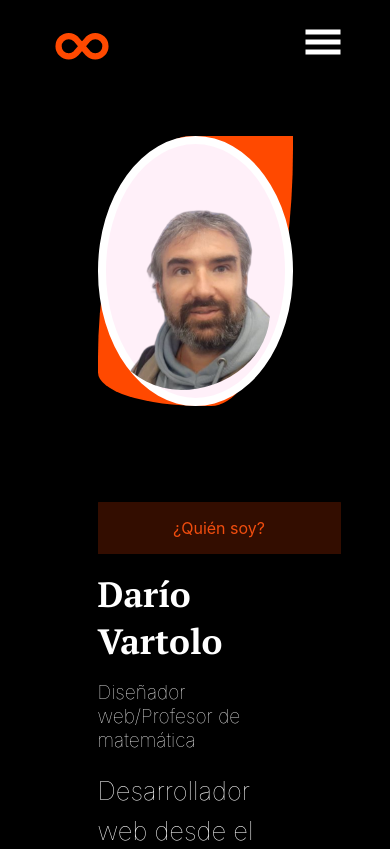
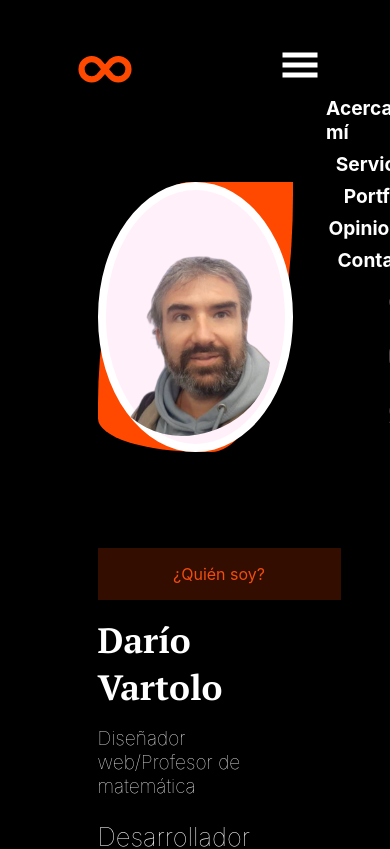
Before and after one commit to DarioVarto/trabajo_practico, a React (Create React App) app: page / in a window 390 px wide. Shown: the top 849 px of the page. Built offline with nearby package versions, Linux system fonts and the light colour scheme.

Commit message:
"Menú responsive funcionando"

```diff
--- a/src/Componentes/MenuHamburguesa/MenuHamburguesa.css
+++ b/src/Componentes/MenuHamburguesa/MenuHamburguesa.css
@@ -13,3 +13,10 @@
     text-decoration: none;
     font-size: 1rem;
 }
+.btn_hamb{
+    height: 4rem;
+    width: 4rem;
+    background-color: transparent;
+    color: white;
+    font-size: 2.5rem;
+}
--- a/src/Componentes/Navbar/Navbar.css
+++ b/src/Componentes/Navbar/Navbar.css
@@ -8,6 +8,11 @@
 
 margin-top: 1.4rem;
 
+}
+.nav_items{
+    display: flex;
+    width: 60%;
+    justify-content: space-between;
 }
 
 .aNavbar{
@@ -60,14 +65,57 @@ margin-top: 1.4rem;
 
 }
 @media(max-width:1000px){
-    .aNavbar{display: none;}
-    .contenedor_redes{display: none;}
+
+    .nav_items{
+        position:absolute;
+        right: 4rem;
+        top:6rem;
+        flex-direction: column;
+        align-items: end;
+        /* background-color: rgba(0,255,255, 0.2); */
+        width: 25%;
+        transform: translateX(100%);
+
+    }
+
+    .nav_items.open{transform: translateX(0%);}
+
+    .contenedor_a{
+        display: flex;
+        flex-direction: column;
+        width: 100%;
+        align-items: end;
+
+    }
+    .contenedor_redes{
+        flex-direction: column;
+        width: 100%;
+        align-items: end;
+    }
+
     .hamburguesa{display:inline-block;
                 color: white;
-                font-size: 2.5rem;}
+                font-size: 2.5rem;
+                /* transition: all 0.2s linear; */
+            }
     .contenedorNav{
         justify-content: space-between;
         padding: 0 8vh;
+        height: 6rem;
+    }
+    .aNavbar{padding: 0 0 0 0;
+            margin-bottom: 0.5rem;
+            font-weight: 700;
+            margin-right: 0;
+            transition: 0.3s ease all;
+            }
+    /* .redes_hover{transition: 0.3s ease all;} */
+
+
+    .aNavbar:hover{
+        padding: 0 0;
+        transform: scale(1.2);
+        background-color: transparent;
     }
 }
 @media(max-width:768px){
--- a/src/Componentes/Navbar/index.jsx
+++ b/src/Componentes/Navbar/index.jsx
@@ -3,7 +3,7 @@ import './Navbar.css'
 import {BsFacebook,BsInstagram,BsWhatsapp} from 'react-icons/bs'
 import {Logo} from '../Logo'
 import {GiHamburgerMenu} from 'react-icons/gi';
-import {MenuHamburguesa} from '../MenuHamburguesa';
+
 import { useState } from 'react';
 
 
@@ -12,16 +12,14 @@ const NavBar = () => {
 
     const [ver,setVer]= useState(false)
 
-    const mostrar = () => {
-        setVer(!ver)
-     }
+
 
     return(
         <header className='contenedorNav'>
 
 
            <Logo/>
-
+            <div className= {`nav_items ${ver && 'open'}`}>
                 <div className='contenedor_a'>
                     <a className='aNavbar' href="#Hero">Acerca de mí</a>
                     <a className='aNavbar' href="#servicios">Servicios</a>
@@ -36,9 +34,10 @@ const NavBar = () => {
                     <a href="https://wa.me/5491138842605/?text=Hola, quería consultarte..." target="_blank" rel="noreferrer" className='redes_hover'><BsWhatsapp className='redes'/></a>
 
                 </div>
-            <div className='hamburguesa'>
-                    <GiHamburgerMenu onClick={mostrar}/>
-                   {ver && <MenuHamburguesa/>}
+            </div>
+            <div className='hamburguesa' onClick={()=>setVer(!ver)}>
+                    <GiHamburgerMenu/>
+
             </div>
         </header>
     )
```
Lines whose indentation alone changed are shown as unchanged.
